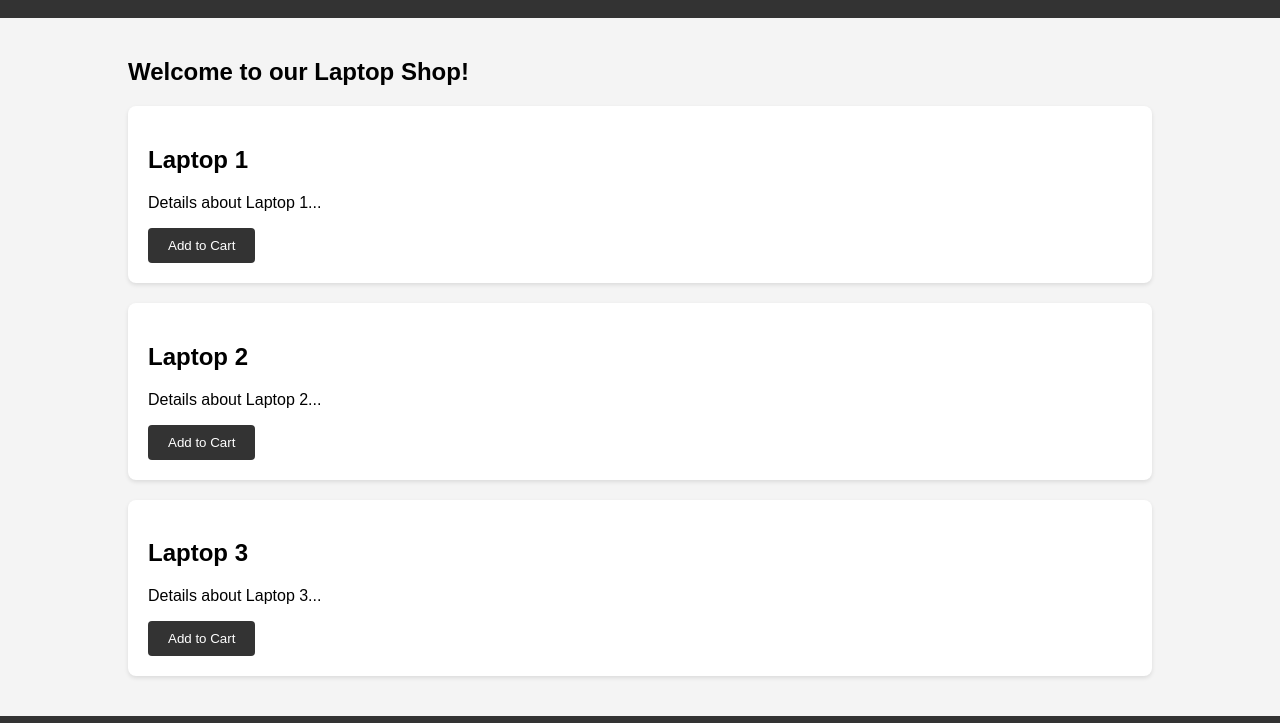
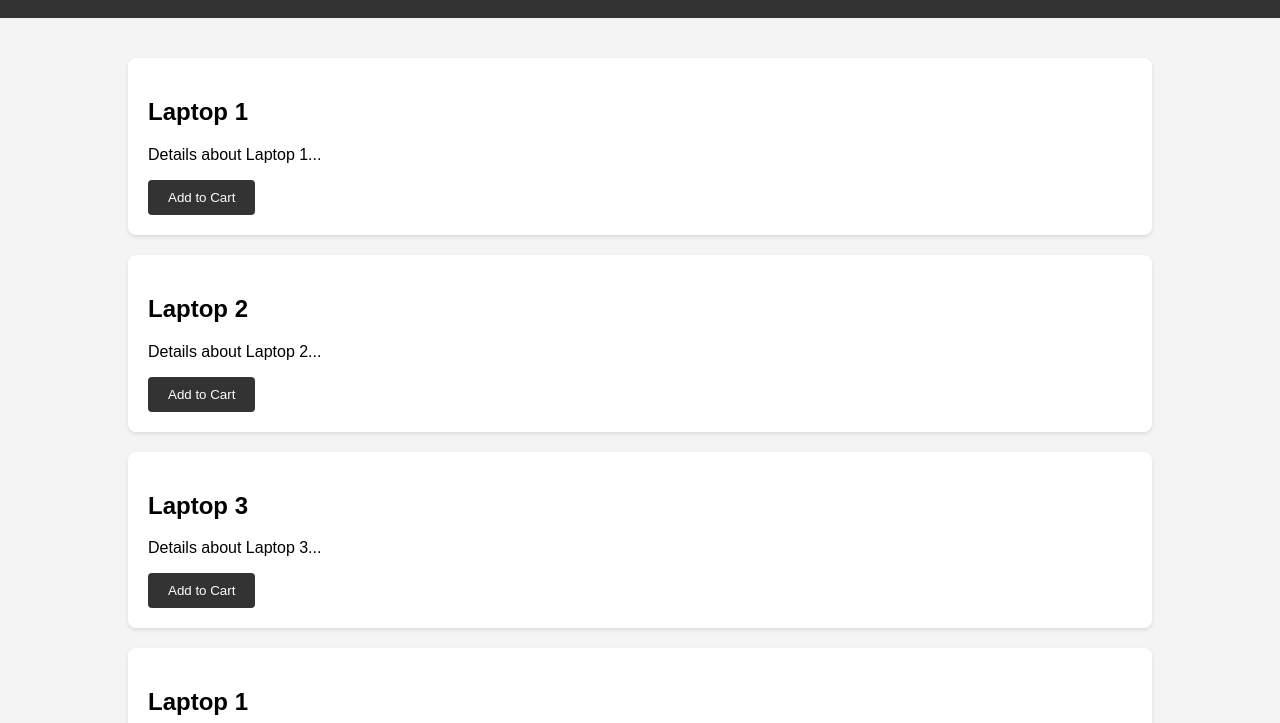
Before and after one commit to Durvesh725/PYQs, a plain HTML site: page Shopping/index.html in a window 1280 px wide. Shown: the part 77-800 px from the top of the page. Drawn offline with Linux system fonts and the light colour scheme.

Commit message:
Add files via upload

```diff
--- a/Shopping/index.html
+++ b/Shopping/index.html
@@ -27,12 +27,28 @@
     </header>
 
     <section class="content">
-        <!-- Home Page Content -->
-        <div class="container">
-            <h2>Welcome to our Laptop Shop!</h2>
-            <!-- Display laptop details, login/registration, etc. -->
+        <div class="container laptops-container">
+            <!-- Laptop 1 Page Content -->
+            <div id="laptop1" class="laptop-details">
+                <h2>Laptop 1</h2>
+                <p>Details about Laptop 1...</p>
+                <button onclick="alert('Item added')">Add to Cart</button>
+            </div>
 
-            <!-- Laptop 1 Page Content -->
+            <!-- Laptop 2 Page Content -->
+            <div id="laptop2" class="laptop-details">
+                <h2>Laptop 2</h2>
+                <p>Details about Laptop 2...</p>
+                <button onclick="addToCart('Laptop 2')">Add to Cart</button>
+            </div>
+
+            <!-- Laptop 3 Page Content -->
+            <div id="laptop3" class="laptop-details">
+                <h2>Laptop 3</h2>
+                <p>Details about Laptop 3...</p>
+                <button onclick="addToCart('Laptop 3')">Add to Cart</button>
+            </div>
+
             <div id="laptop1" class="laptop-details">
                 <h2>Laptop 1</h2>
                 <p>Details about Laptop 1...</p>
@@ -52,9 +68,6 @@
                 <p>Details about Laptop 3...</p>
                 <button onclick="addToCart('Laptop 3')">Add to Cart</button>
             </div>
-
-            <!-- Contact Us Page Content -->
-            <!-- Display contact information and form -->
         </div>
     </section>
 
```
